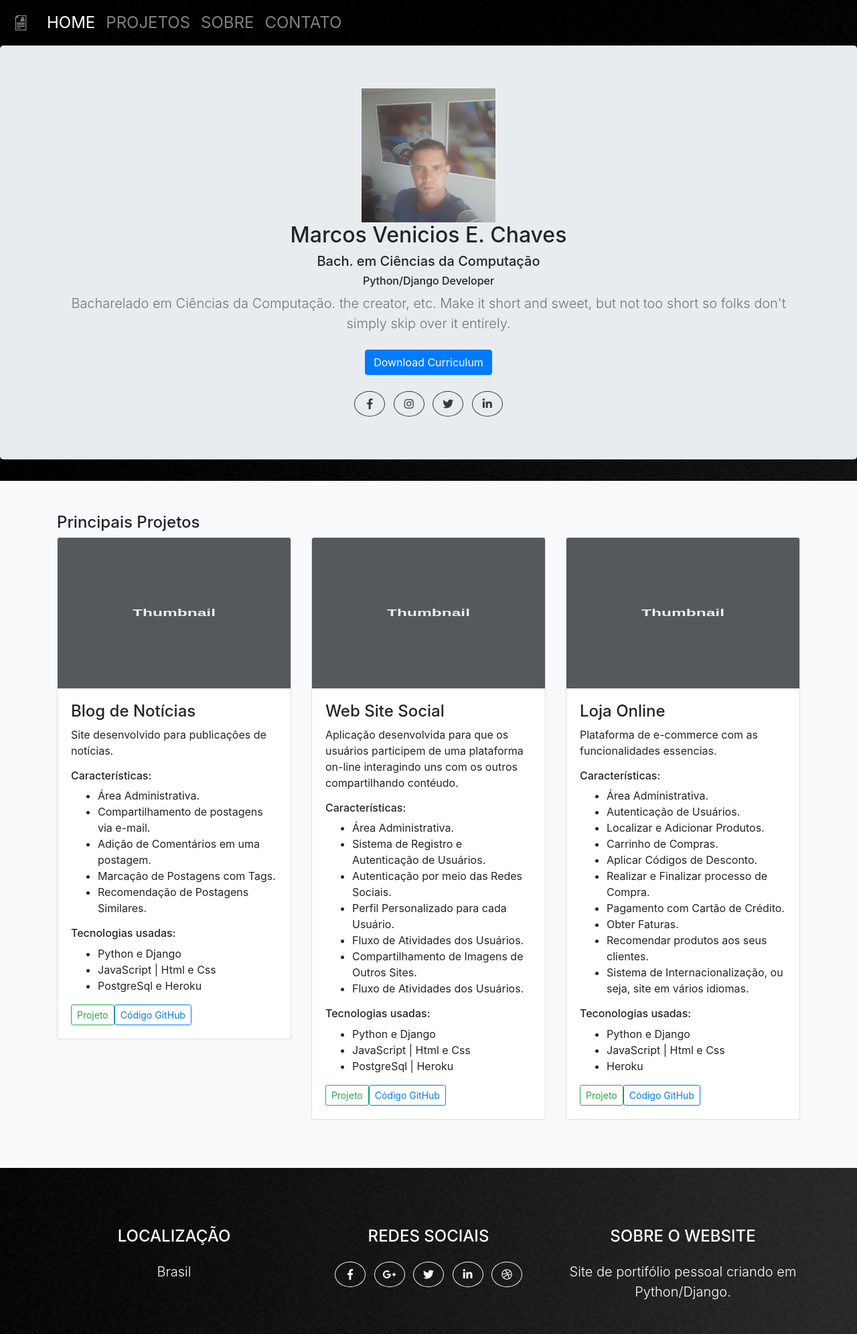
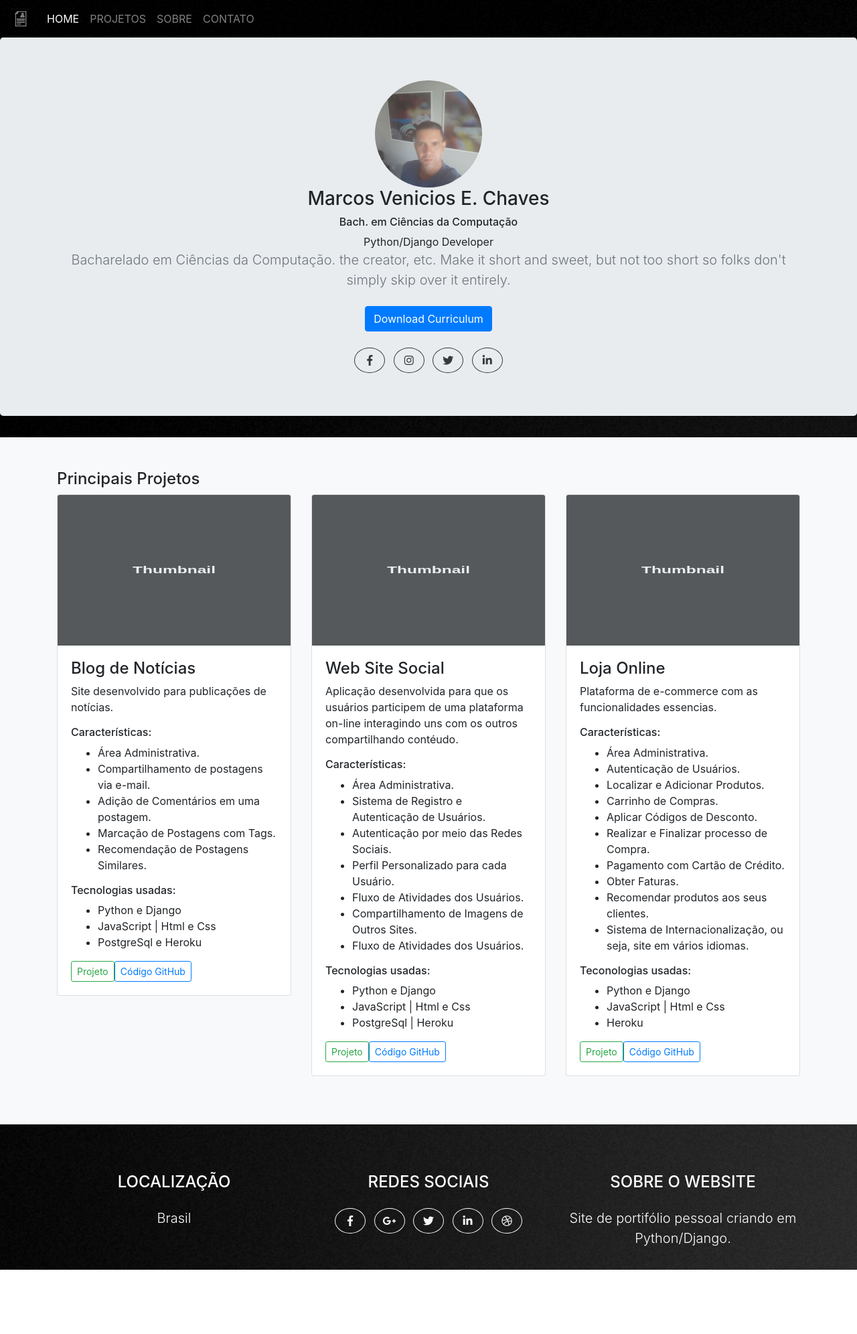
Before and after one commit to markusvynycyus/portfolio, a Django app: page / in a window 1280 px wide. Shown: the whole page at 67% size. After the commit the page ends 1896 px from the top, so only its background shows below. Run offline with Django 3.2, Linux system fonts and the light colour scheme; some libraries are stand-ins or nearby versions.

Commit message:
Alteraçoes na Imagem do Perfil em Home e tamanho da fonte do NavBAr

```diff
--- a/portfolio/static/portfolio/css/styles.css
+++ b/portfolio/static/portfolio/css/styles.css
@@ -17,16 +17,11 @@ body {
     text-transform: uppercase;
 }
 
-.foto-perfil{
-    height:100%;
-    width:auto;
-    max-width:100%
-    border-radius:50%;
-}
+.nav-item{
+    display: flex;
+    justify-content: space-between;
+    text-transform: uppercase;
 
-.nav-item{
-    font-size: 1.5rem;
-    text-transform: uppercase;
 }
 
 header.masthead {
@@ -111,10 +106,11 @@ label {
 }
 
 .footer{
-    padding-top: 3rem;
-    padding-bottom: 3rem;
+    padding-top: 2rem;
+    padding-bottom: 2rem;
     /*background-color: #2c3e50;*/
     color: #fff;
+
 }
 
 
--- a/portfolio/templates/portfolio/home.html
+++ b/portfolio/templates/portfolio/home.html
@@ -3,11 +3,11 @@
 {% block content %}
 <section class="jumbotron text-center">
         <div class="container">
-           <img src="static/portfolio/img/foto_pessoal.jpg" height="200" width="auto" max-width="200" border-radius="50">
-
-          <h2 class="jumbotron-heading">Marcos Venicios E. Chaves</h2>
-            <h5 class="jumbotron-heading">Bach. em Ciências da Computação</h5>
-            <h6 class="jumbotron-heading">Python/Django Developer</h6>
+           <img class="rounded-circle"src="static/portfolio/img/foto_pessoal.jpg"
+                height="160" width="160">
+          <h3 class="jumbotron-heading">Marcos Venicios E. Chaves</h3>
+            <h6 class="jumbotron-heading">Bach. em Ciências da Computação</h6>
+            <h7 class="jumbotron-heading">Python/Django Developer</h7>
           <p class="lead text-muted">Bacharelado em Ciências da Computação.
               the creator, etc. Make it short and sweet, but not too short so folks don't simply skip over it entirely.</p>
           <p>
```
